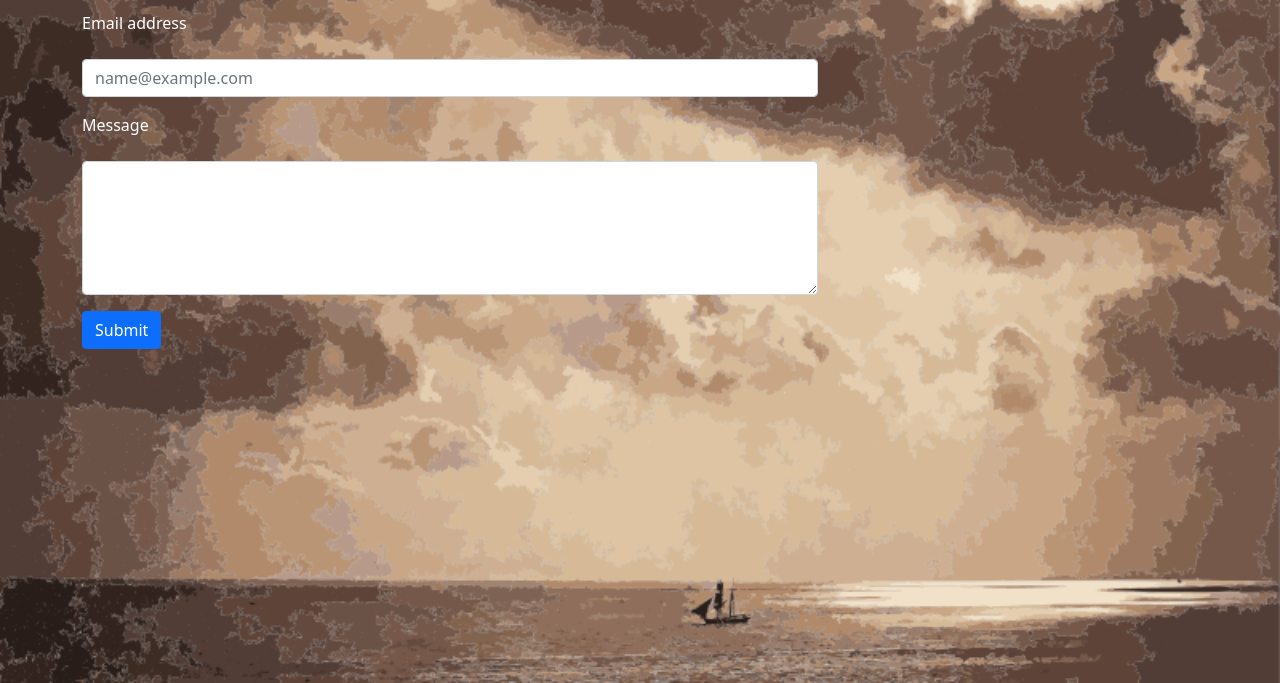
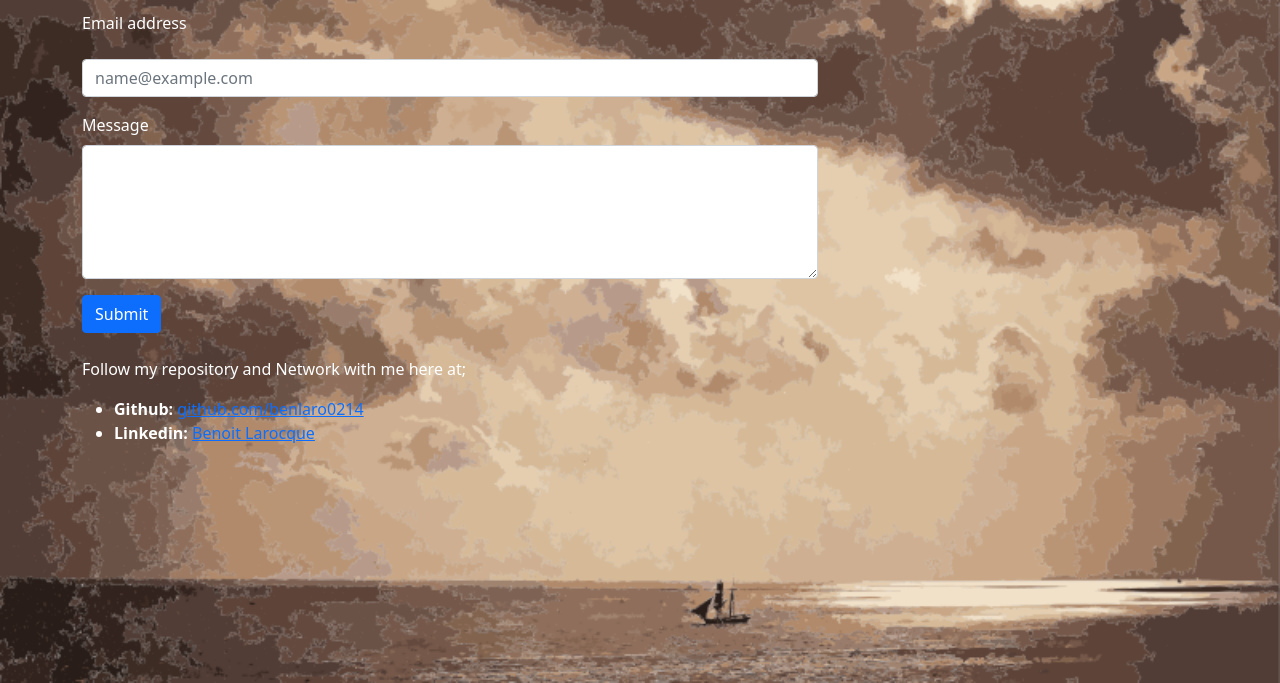
Before and after one commit to benlaro0214/PortoResponso, a plain HTML site: page contact.html in a window 1280 px wide. Shown: the part 117-800 px from the top of the page. Drawn offline with nearby package versions, Linux system fonts and the light colour scheme.

Commit message:
moved links to github and Linkedin under the form.

```diff
--- a/contact.html
+++ b/contact.html
@@ -36,16 +36,16 @@
     <div class="container mt-2">
       <div class="row">
           <div class="col-sm-8">
-<h1><p class="text-white">Send me a message!!</p></h1>
+<h1>Send me a message!!</p></h1>
             <form action="/action_page.php">
               <div class="mb-3">
-                <label for="exampleFormControlInput1" class="form-label"> <p class="text-white">Email address</p></label>
+                <label for="exampleFormControlInput1" class="form-label"> Email address</p></label>
                 <input type="email" class="form-control" id="exampleFormControlInput1" placeholder="name@example.com">
               </div>
               <div class="form-group">
 
               <div class="mb-3">
-                <label for="exampleFormControlTextarea1" class="form-label"><p class="text-white">Message</p></label>
+                <label for="exampleFormControlTextarea1" class="form-label">Message</label>
                 <textarea class="form-control" id="exampleFormControlTextarea1" rows="5"></textarea>
               </div>
               <button type="submit" class="btn btn-primary">Submit</button>
@@ -53,7 +53,11 @@
           </div>
       </div>
   </div>
-
+  <br>
+  Follow my repository and Network with me here at;
+  <ul> <p class="text-white bg-dark">
+    <li><strong>Github:</strong> <a href="https://github.com/benlaro0214">github.com/benlaro0214</a></li>
+    <li><strong>Linkedin:</strong> <a href="https://www.linkedin.com/in/benoit-larocque-1b25383a/">Benoit Larocque</a></li></p></p>
 
 
 
```
